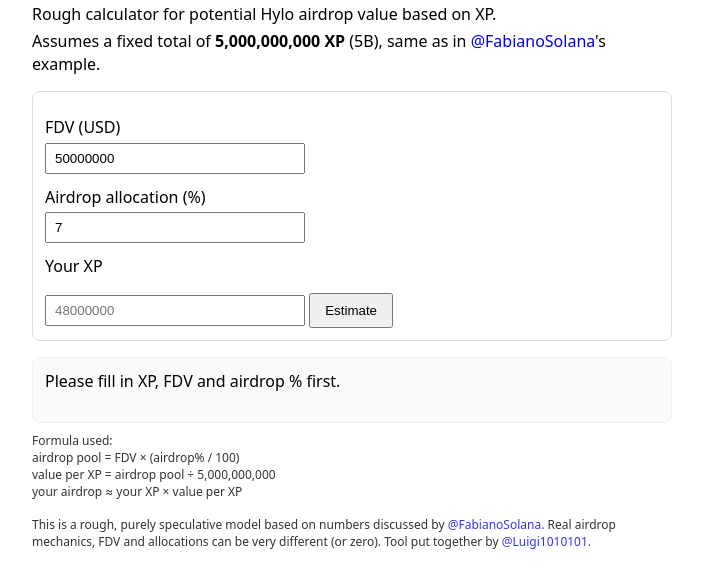
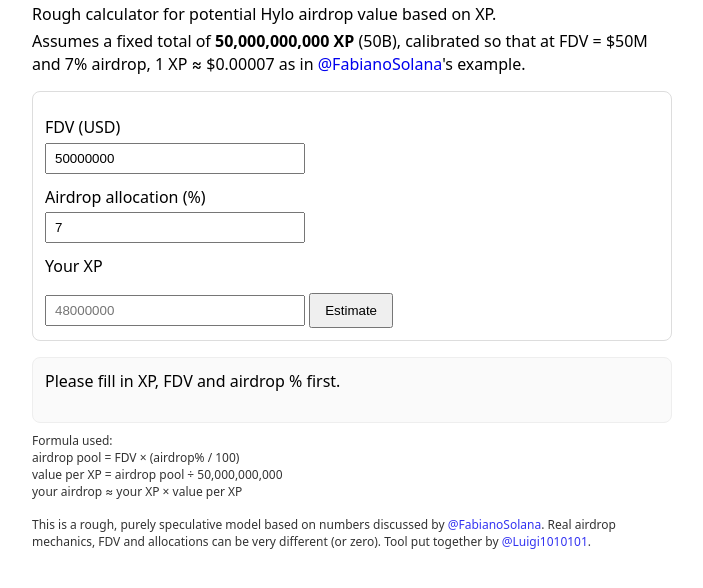
Before and after one commit to Luigi1010101/hylo-xp-calculator, a plain HTML site: page index.html in a window 1280 px wide. Both pictures are taken after a click on the button "Estimate". Shown: the part 88-676 px from the top of the page, without its empty margins (288-991 px from the left). Drawn offline with Linux system fonts and the light colour scheme.

Commit message:
Update index.html

```diff
--- a/index.html
+++ b/index.html
@@ -64,7 +64,8 @@
     Rough calculator for potential Hylo airdrop value based on XP.
   </p>
   <p>
-    Assumes a fixed total of <strong>5,000,000,000 XP</strong> (5B), same as in
+    Assumes a fixed total of <strong>50,000,000,000 XP</strong> (50B), calibrated so that at
+    FDV = $50M and 7% airdrop, 1 XP ≈ $0.00007 as in
     <a href="https://x.com/FabianoSolana/status/1995463207708983364" target="_blank">@FabianoSolana</a>'s example.
   </p>
 
@@ -88,7 +89,7 @@
   <small>
     Formula used:<br/>
     airdrop pool = FDV × (airdrop% / 100)<br/>
-    value per XP = airdrop pool ÷ 5,000,000,000<br/>
+    value per XP = airdrop pool ÷ 50,000,000,000<br/>
     your airdrop ≈ your XP × value per XP<br/><br/>
     This is a rough, purely speculative model based on numbers discussed by
     <a href="https://x.com/FabianoSolana" target="_blank">@FabianoSolana</a>.
@@ -109,7 +110,7 @@
       const xp = Number(document.getElementById('xp').value || 0);
       const fdv = Number(document.getElementById('fdv').value || 0);
       const airdropPct = Number(document.getElementById('airdropPct').value || 0);
-      const totalXp = 5_000_000_000; // 5B total XP assumption
+      const totalXp = 50_000_000_000; // 50B total XP assumption (matches Fabiano's table)
 
       const out = document.getElementById('out');
 
```
